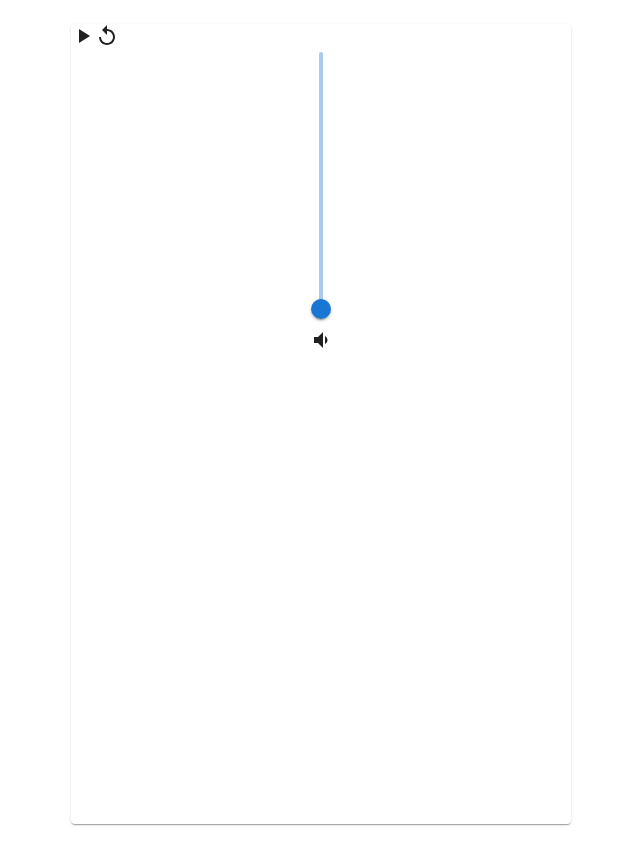
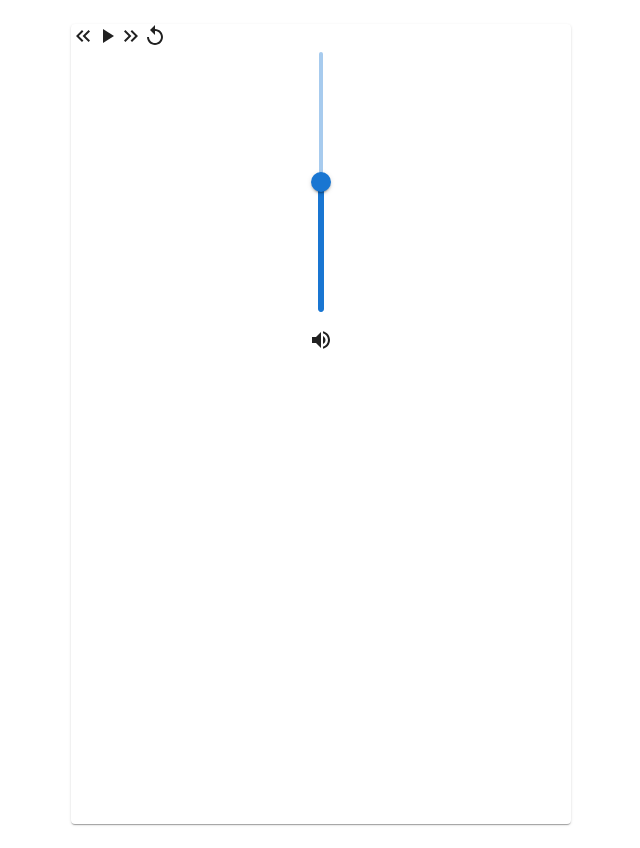
Before and after one commit to lascau/AudioPlayerApp, a React (Create React App) app: page / in a window 1280 px wide. Shown: the whole page, without its empty margins (319-959 px from the left). Built offline with nearby package versions, Linux system fonts and the light colour scheme.

Commit message:
added fastForward and timer progress bar

```diff
--- a/package.json
+++ b/package.json
@@ -12,8 +12,6 @@
         "@testing-library/jest-dom": "^5.16.4",
         "@testing-library/react": "^13.3.0",
         "@testing-library/user-event": "^13.5.0",
-        "allotment": "^1.14.2",
-        "react-reflex": "^4.0.9",
         "react-scripts": "5.0.1",
         "web-vitals": "^2.1.4"
     },
--- a/src/components/MusicPlayer.js
+++ b/src/components/MusicPlayer.js
@@ -8,6 +8,9 @@ import PlayArrowIcon from "@mui/icons-material/PlayArrow";
 import ReplayIcon from "@mui/icons-material/Replay";
 import VolumeOffIcon from "@mui/icons-material/VolumeOff";
 import Card from "@mui/material/Card";
+import LinearProgress from "@mui/material/LinearProgress";
+import KeyboardDoubleArrowLeftIcon from "@mui/icons-material/KeyboardDoubleArrowLeft";
+import KeyboardDoubleArrowRightIcon from "@mui/icons-material/KeyboardDoubleArrowRight";
 import Box from "@mui/material/Box";
 
 const cardStyle = {
@@ -18,9 +21,10 @@ const cardStyle = {
 export const MusicPlayer = (props) => {
     const [isAudioPlaying, setIsAudioPlaying] = useState(true);
     const [currentTime, setCurrentTime] = useState("00:00");
-    const [_volume, setVolume] = useState(1);
+    const [_volume, setVolume] = useState(50);
     const audioRef = useRef(new Audio(props.musicUrl));
     const [audioDuration, setAudioDuration] = useState(null);
+    const [audioProgress, setAudioProgress] = useState(0);
 
     const display = (time) => {
         if (time) {
@@ -42,6 +46,7 @@ export const MusicPlayer = (props) => {
     audioRef.current.ontimeupdate = () => {
         setCurrentTime(audioRef.current.currentTime.toFixed(0));
         updateCurrentTime(audioRef.current.currentTime);
+        setAudioProgress((audioRef.current.currentTime * 100) / audioDuration);
     };
 
     audioRef.current.onloadedmetadata = () => {
@@ -68,27 +73,48 @@ export const MusicPlayer = (props) => {
         audioRef.current.volume = value / 100;
     };
 
+    const rightFastForward = () => {
+        audioRef.current.currentTime += 5;
+        setCurrentTime(audioRef.current.currentTime.toFixed(0));
+        updateCurrentTime(audioRef.current.currentTime);
+        setAudioProgress((audioRef.current.currentTime * 100) / audioDuration);
+    };
+
+    const leftFastForward = () => {
+        audioRef.current.currentTime -= 5;
+        setCurrentTime(audioRef.current.currentTime.toFixed(0));
+        updateCurrentTime(audioRef.current.currentTime);
+        setAudioProgress((audioRef.current.currentTime * 100) / audioDuration);
+    };
+
     return (
         <>
             <Card style={cardStyle}>
                 <audio ref={audioRef} src={props.musicUrl} preload="metadata" />
                 {audioDuration && (
-                    <div>
-                        {currentTime}/{display(audioDuration)}
-                    </div>
+                    <>
+                        <div>
+                            {currentTime}/{display(audioDuration)}
+                        </div>
+                        <LinearProgress
+                            variant="determinate"
+                            value={audioProgress}
+                        />
+                    </>
                 )}
+                <KeyboardDoubleArrowLeftIcon onClick={leftFastForward} />
                 {isAudioPlaying ? (
                     <PlayArrowIcon onClick={startAudio} />
                 ) : (
                     <PauseIcon onClick={pauseAudio} />
                 )}
+                <KeyboardDoubleArrowRightIcon onClick={rightFastForward} />
                 <ReplayIcon onClick={replayAudio} />
                 <Stack spacing={2} sx={{ height: 300 }} alignItems="center">
                     <Slider
                         aria-label="Volume"
                         value={_volume}
                         orientation="vertical"
-                        defaultValue={30}
                         onChange={changeVolume}
                     />
                     {_volume === 0 ? (
```
Also changed, not shown: 1 other file (tests, documents, lock files or other folders).
